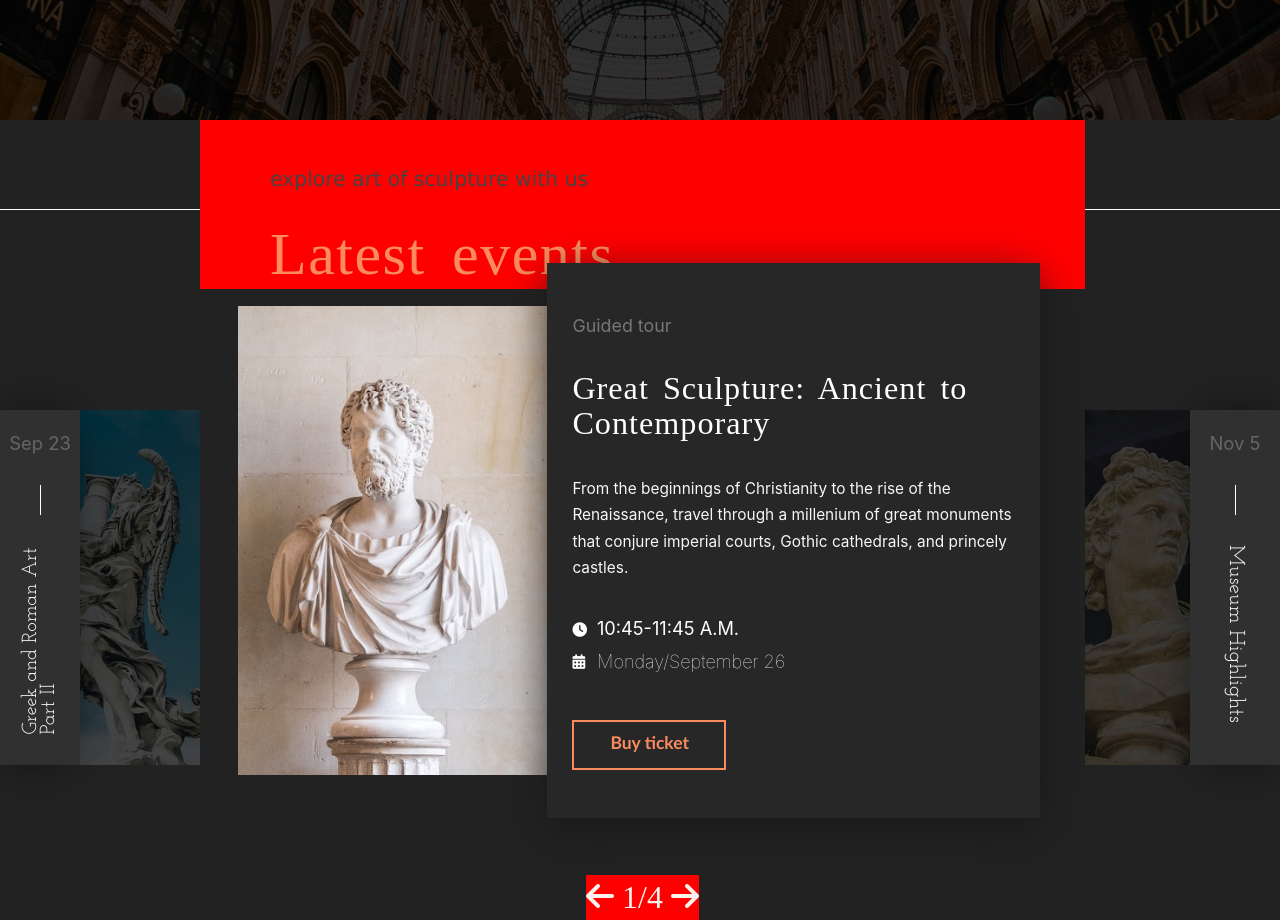
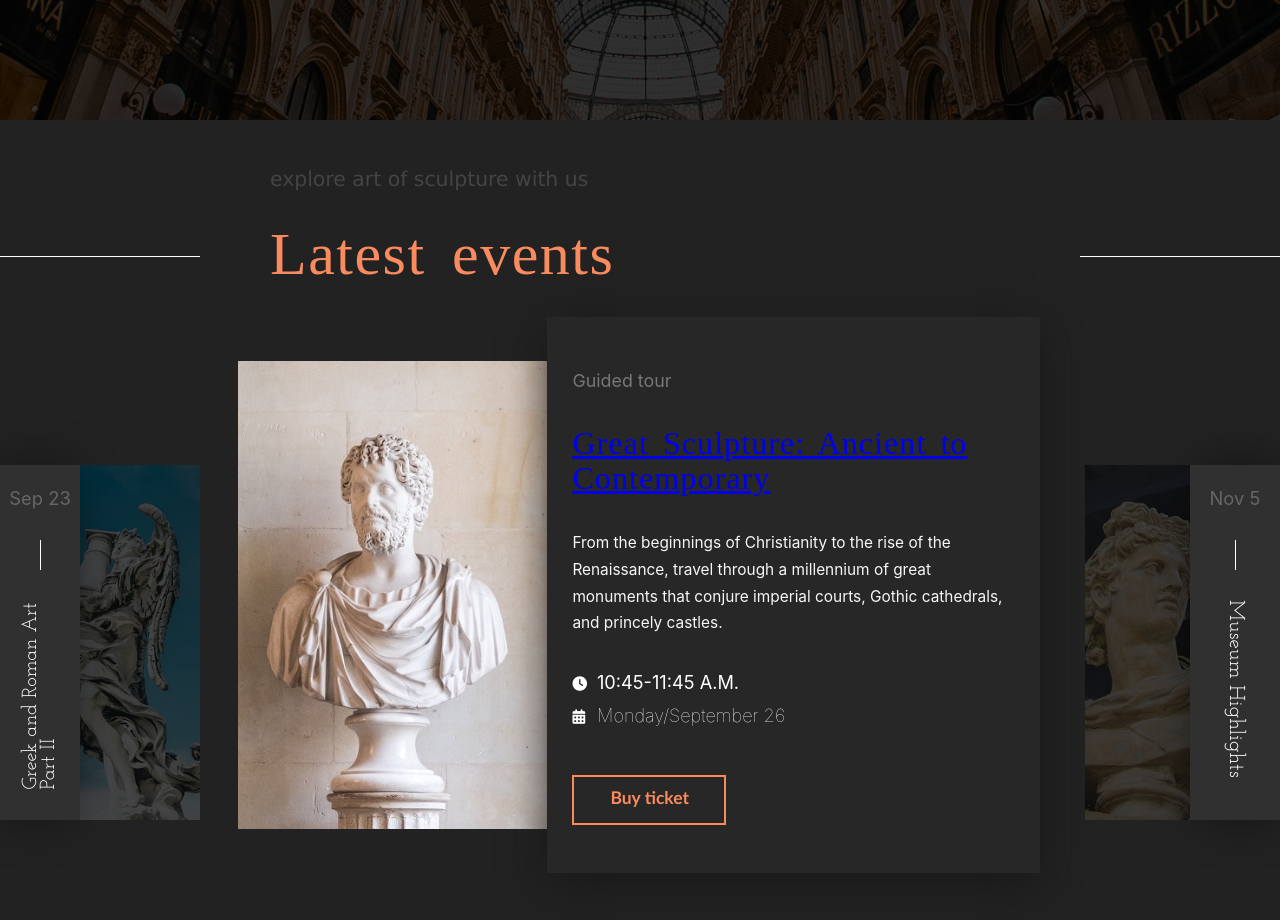
Before and after one commit to NikitaVladimir/Creating-a-Website, a plain HTML site: page index.html in a window 1280 px wide. Shown: the part 680-1600 px from the top of the page. Drawn offline with Linux system fonts and the light colour scheme; a web font is replaced by a local one.

Commit message:
Fixed issue with the text-container sliding under the card-wrapper

```diff
--- a/index.html
+++ b/index.html
@@ -38,38 +38,6 @@
       </section>
     </header>
 
-    <!--
-    <section class="body-section">
-
-      <div class="header-section">
-        <div class="carousel">
-
-        </div>
-
-        <p>Lorem ipsum dolor sit amet consectetur adipisicing elit. Sit soluta voluptates labore recusandae fugit maiores. Lorem ipsum dolor sit amet consectetur adipisicing elit. Iusto odio dicta repellendus laboriosam earum cum maiores deleniti temporibus? Modi, ullam! Lorem ipsum dolor sit amet consectetur adipipraesentium.</p>
-      </div>
-
-      <div class="container">
-        <div class="side-1">
-          <h1>Lorem ipsum dolor sit amet rwatwad rwarawrt.</h1>
-          <p>Lorem ipsum dolor sit amet consectetur adipisicing elit. Sit soluta voluptates labore recusandae fugit maiores. Lorem ipsum dolor sit amet consectetur adipisicing elit. Iusto odio dicta repellendus laboriosam earum cum maiores deleniti temporibus? Modi, ullam! Lorem ipsum dolor sit amet consectetur adipipraesentium.</p>
-        </div>
-
-        <div class="side-2">
-          <h1>Lorem ipsum dolor sit amet.</h1>
-          <p>Lorem ipsum dolor sit amet consectetur adipisicing elit.  Sit soluta voluptates labore recusandae fugit maiores. Lorem ipsum dolor sit amet consectetur adipisicing elit. Iusto odio dicta repellendus laboriosam earum cum maiores deleniti temporibus? Modi, ullam! Lorem ipsum dolor sit amet consectetur adipisicing elit.</p>
-        </div>
-
-        <div class="side-3">
-          <h1>Lorem ipsum dolor sit amet rwatwad rwarawrt.</h1>
-          <p>Sapiente, nisi excepturi inventore velit temporibus at, impedit maiores tempora magnam facilis possimus, rem quae!ibus at, impedit maiores tempora magnam facilis possimus, rem q facepturi inventore velit temporibus at, impedit maiores tempora magnam facilis posus, rem. Sit soluta voluptates labore recusandae fugit maiores. Lorem ipsum dolor sit amet consectetur adipisicing elit.  </p>
-        </div>
-
-      </div>
-    </section>
-     -->
-
-
 
     <section class="slider">
 
@@ -90,18 +58,18 @@
               </div>
             </div>
 
+            <div class="column-wrapper">
 
-            <div class="column-wrapper">
               <div class="card enabled-card">
-
                 <div class="enabled-card-side-1">
                   <img src="images/sculpture.jpg" alt="">
                 </div>
+
                 <div class="enabled-card-side-2">
                   <div class="enabled-card-text-wrapper">
                     <p class="paragraph-name">Guided tour</p>
-                    <h3>Great Sculpture: Ancient to Contemporary</h3>
-                    <p class="paragraph-text">From the beginnings of Christianity to the rise of the Renaissance, travel through a millenium of great monuments that conjure imperial courts, Gothic cathedrals, and princely castles.</p>
+                    <h3 href><a href="index.html">Great Sculpture: Ancient to Contemporary</a></h3>
+                    <p class="paragraph-text">From the beginnings of Christianity to the rise of the Renaissance, travel through a millennium of great monuments that conjure imperial courts, Gothic cathedrals, and princely castles.</p>
                     <div class="time"><i class="fas fa-clock"></i>10:45-11:45 A.M.</div>
                     <div class="date"><i class="fas fa-calendar-alt"></i>Monday/September 26</div>
                     <button class="btn" type="submit">Buy ticket</button>
@@ -112,7 +80,6 @@
               <div class="pagination-slider">
                 <p><i class="fas fa-arrow-left"></i> 1/4 <i class="fas fa-arrow-right"></i></p>
               </div>
-
             </div>
 
               <div class="card disabled-card-next">
@@ -123,15 +90,9 @@
                 </div>
               </div>
 
-
           </div>
-
         </div>
-
     </section>
 
   </body>
-
-
-
 </html>
--- a/style.css
+++ b/style.css
@@ -251,6 +251,7 @@ nav ul li a{
   padding: 0 200px;
   height: 160px;
   margin-bottom: -10px;
+
 }
 .text-container::after{
   z-index: 2;
@@ -268,15 +269,14 @@ nav ul li a{
   position: absolute;
 }
 .text-container h2{
+  position: relative;
   padding-top: 100px;
   color: #f98b5f;
   font-size: 3.75em;
   letter-spacing: 1.5px;
   word-spacing: 10px;
   background-color: rgb(34, 34, 34);
-  width: calc(100% - 395px);
-  background-color: red;
-
+  width: calc(100%);
 }
 .text-container p{
   padding-top: 65px;
@@ -581,6 +581,5 @@ nav ul li a{
 
 .pagination-slider{
   font-size: 2em;
-  background-color: red;
   align-self: center;
 }
```
